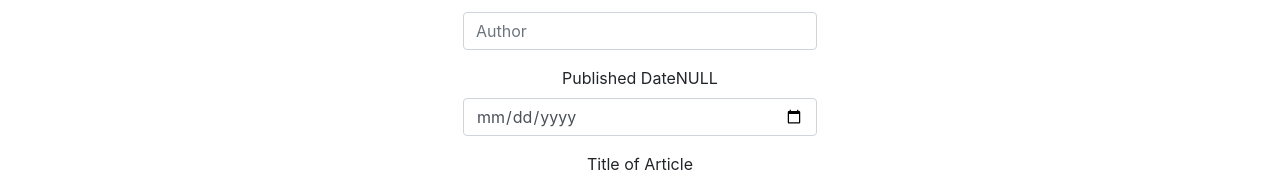
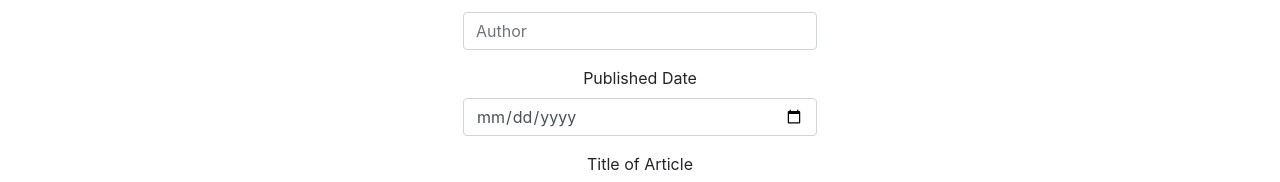
Before and after one commit to trowa0304/cise-project, a React (Create React App) app: page /submit in a window 1280 px wide. Shown: the part 198-380 px from the top of the page. Built offline with nearby package versions, Linux system fonts and the light colour scheme.

Commit message:
Removed a debug line

```diff
--- a/src/components/submit-evidence-components/SubmitForm.js
+++ b/src/components/submit-evidence-components/SubmitForm.js
@@ -61,7 +61,6 @@ class SubmitForm extends React.Component {
                     {/* Date */}
                     <Form.Group>
                         <Form.Label>Published Date</Form.Label>
-                        {this.state.submitPublishDate}
                         <FormControl type="date" name="submitPublishDate" onChange={this.handleChange} required></FormControl>
                     </Form.Group>
 
```
